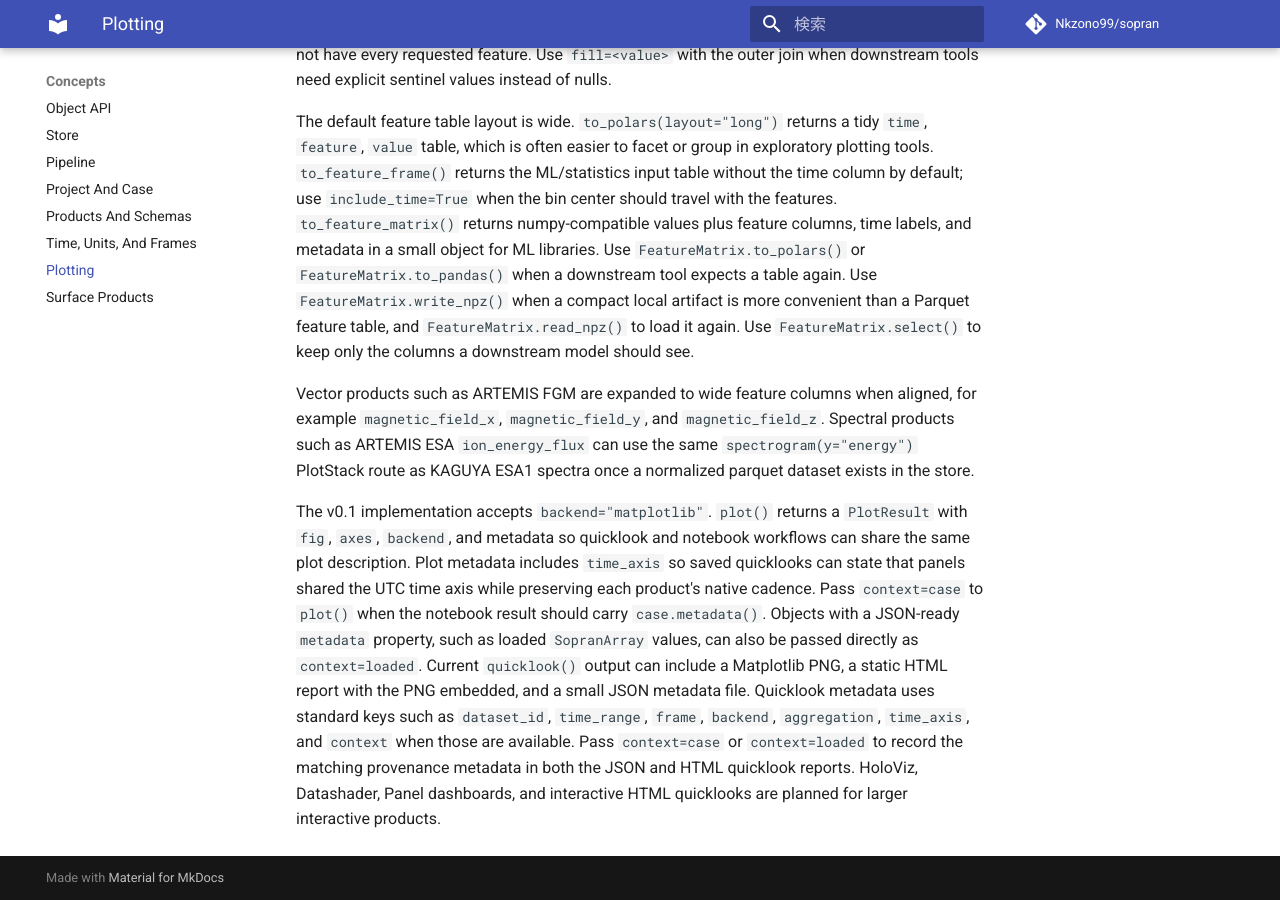
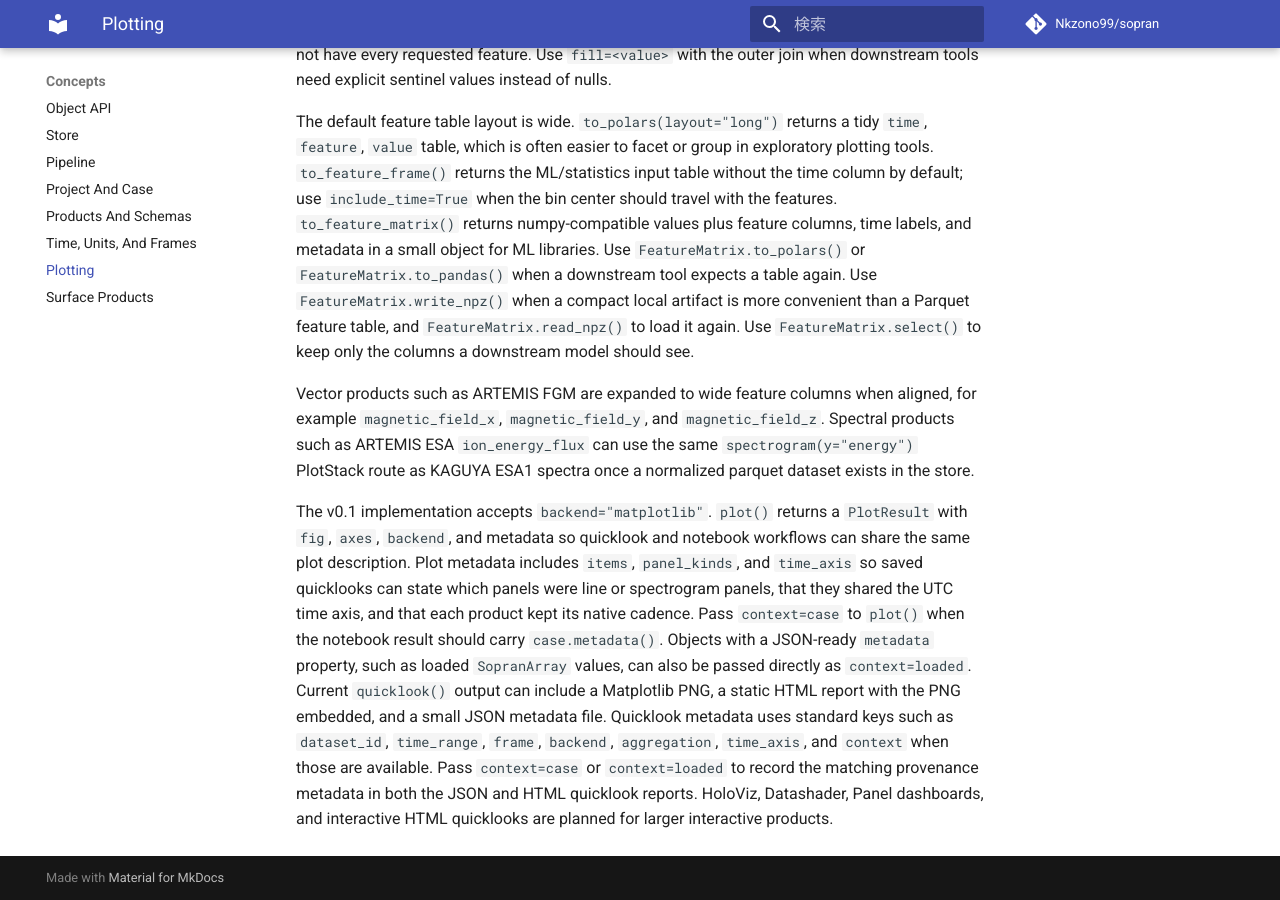
Before and after one commit to Nkzono99/sopran, an MkDocs documentation site: the page built from docs/concepts/plotting.md, in a window 1280 px wide and 900 px high, scrolled down 1796 px. Built offline with MkDocs 1.6.1 and Material for MkDocs 9.7.7, drawn with Linux system fonts in a browser that asks for light colours; comment, search, counter and statistics services are not loaded.

Commit message:
Record plot panel kinds

```diff
--- a/docs/concepts/plotting.md
+++ b/docs/concepts/plotting.md
@@ -116,9 +116,10 @@ spectra once a normalized parquet dataset exists in the store.
 The v0.1 implementation accepts `backend="matplotlib"`. `plot()` returns a
 `PlotResult` with `fig`, `axes`, `backend`, and metadata so quicklook and
 notebook workflows can share the same plot description. Plot metadata includes
-`time_axis` so saved quicklooks can state that panels shared the UTC time axis
-while preserving each product's native cadence. Pass `context=case` to `plot()`
-when the notebook result should carry `case.metadata()`.
+`items`, `panel_kinds`, and `time_axis` so saved quicklooks can state which
+panels were line or spectrogram panels, that they shared the UTC time axis, and
+that each product kept its native cadence. Pass `context=case` to `plot()` when
+the notebook result should carry `case.metadata()`.
 Objects with a JSON-ready `metadata` property, such as loaded `SopranArray`
 values, can also be passed directly as `context=loaded`.
 Current `quicklook()` output can include a Matplotlib PNG, a static HTML report
```
Also changed, not shown: SPEC.md (+4 -0 lines), docs/how-to/plotstack.md (+3 -2 lines), 2 other files.
